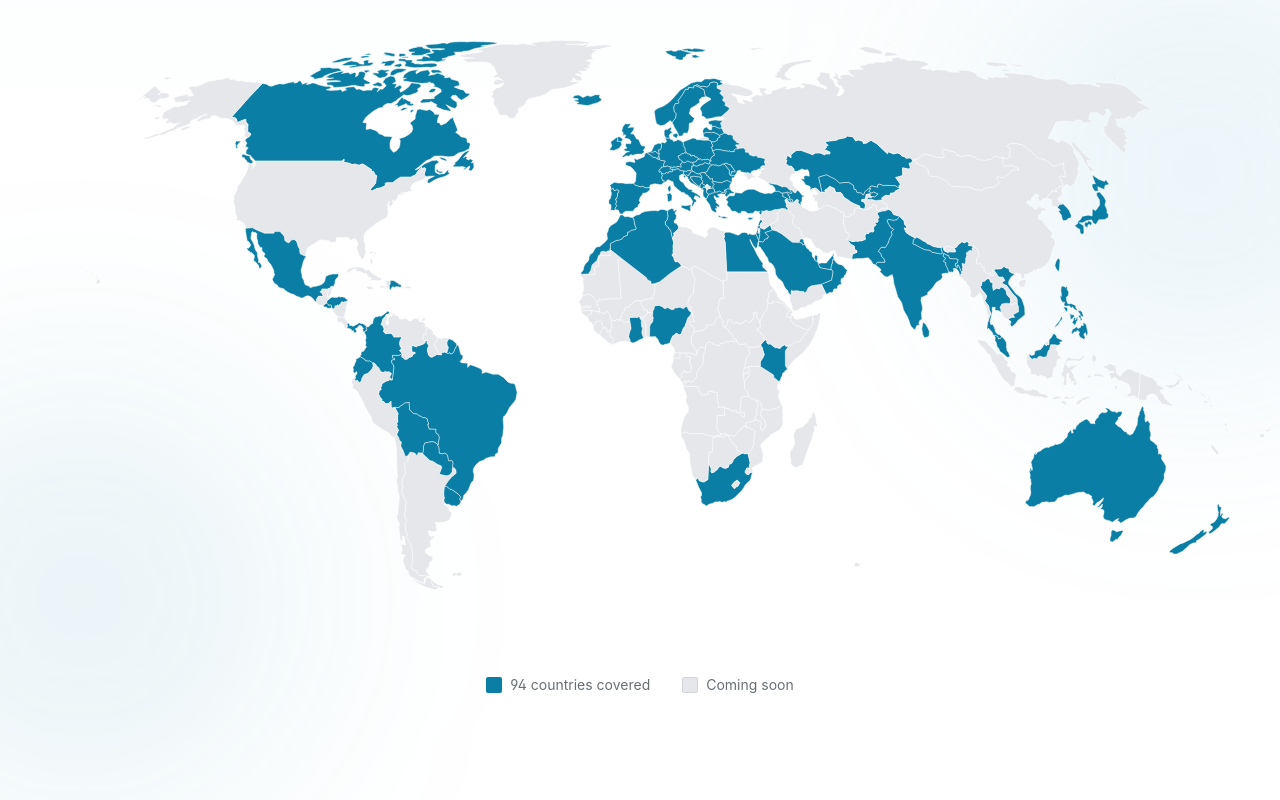
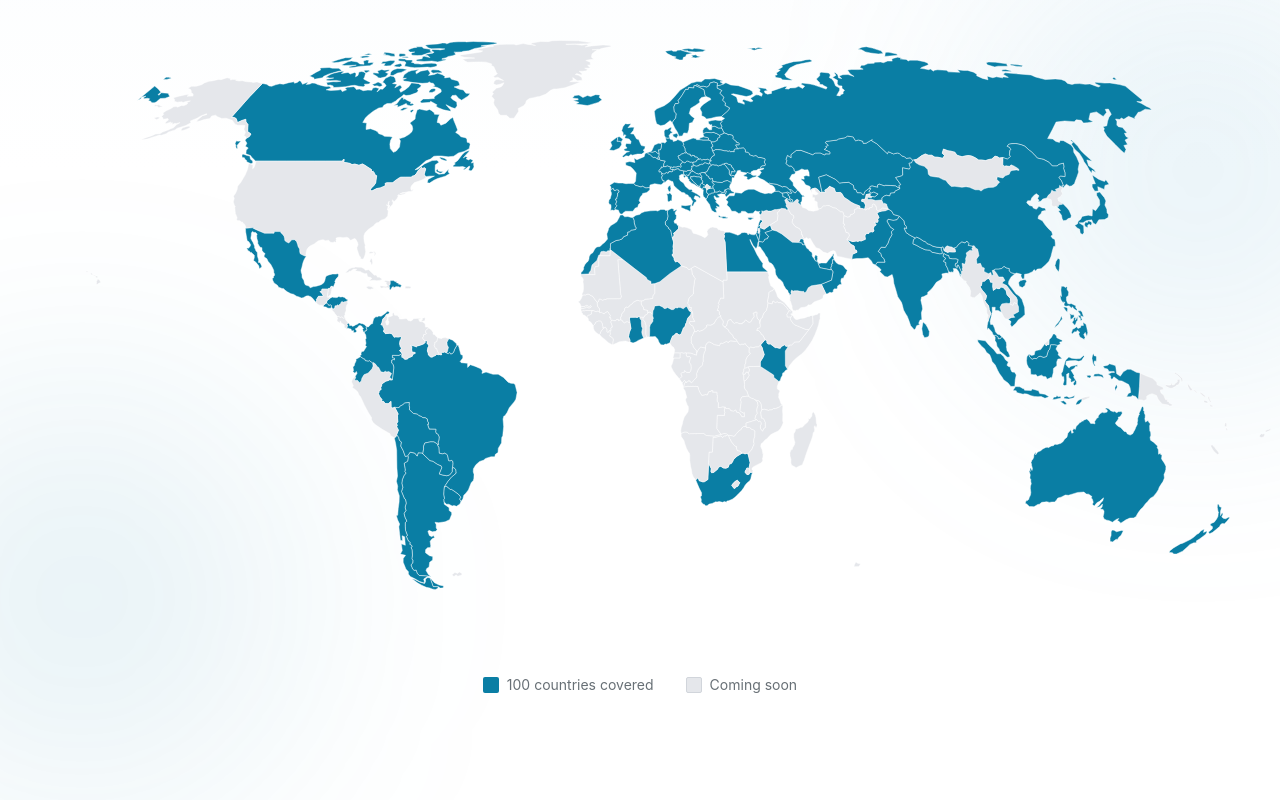
Before and after one commit to bryanduquegutierrez/litroesp-web, a Next.js app: page /en in a window 1280 px wide. Shown: the part 716-1516 px from the top of the page. Built offline with nearby package versions, Linux system fonts and the light colour scheme.

Commit message:
se añaden mas paises, rusia y china

```diff
--- a/app/[locale]/components/WorldHero.tsx
+++ b/app/[locale]/components/WorldHero.tsx
@@ -5,7 +5,7 @@ import { geoNaturalEarth1, geoPath } from "d3-geo";
 import { feature } from "topojson-client";
 import type { FeatureCollection, Feature, Geometry } from "geojson";
 
-// Países integrados en la app (ISO 3166-1 alpha-2 minúsculas) — 94 países
+// Países integrados en la app (ISO 3166-1 alpha-2 minúsculas) — 99 países
 const SUPPORTED_COUNTRIES = new Set([
   // UE 27 (todos)
   "es", "fr", "it", "pt", "at", "gr", "de",
@@ -13,21 +13,25 @@ const SUPPORTED_COUNTRIES = new Set([
   "ro", "bg", "ee", "lv", "lt", "hu", "pl", "fi", "hr", "ie", "cy", "mt",
   // Europa no UE
   "gb", "no", "is", "ch", "md", "rs", "mk", "ba", "al", "xk", "me",
-  "ua", "ge", "by", "az", "am",
+  "ua", "ge", "by", "az", "am", "ru",
   // Oriente Medio / Golfo
   "il", "sa", "ae", "om", "qa", "kw", "jo", "lb",
   // Asia
   "tr", "in", "jp", "th", "kr", "vn", "ph", "my", "tw", "sg", "hk",
-  "kz", "uz", "kg", "pk", "bd", "lk", "np",
+  "kz", "uz", "kg", "pk", "bd", "lk", "np", "cn", "id",
   // África
   "ma", "tn", "eg", "za", "gh", "ke", "dz", "ng", "mu",
   // América
   "mx", "ca", "uy", "bo", "py", "ec", "pa", "co", "do", "hn", "sv", "br",
+  "ar", "cl",
   // Oceanía
   "au", "nz",
   // Microestados
   "ad", "mc",
 ]);
+
+// Nº mostrado en la leyenda: 99 países reales redondeado a 100 (cifra de marketing).
+const COVERED_COUNT = 100;
 
 // Mapeo UN M49 → ISO 3166-1 alpha-2 (los IDs que vienen en el topojson world-atlas)
 const M49_TO_ISO2: Record<string, string> = {
@@ -178,7 +182,7 @@ export async function WorldHero() {
       <div className="relative mt-10 flex flex-wrap items-center justify-center gap-x-8 gap-y-3 text-sm text-[color:var(--muted)] px-6">
         <div className="flex items-center gap-2">
           <span className="w-4 h-4 rounded-sm inline-block" style={{ backgroundColor: SUPPORTED_COLOR }} />
-          <span>{t("legendCovered", { n: SUPPORTED_COUNTRIES.size })}</span>
+          <span>{t("legendCovered", { n: COVERED_COUNT })}</span>
         </div>
         <div className="flex items-center gap-2">
           <span className="w-4 h-4 rounded-sm border border-gray-300 inline-block" style={{ backgroundColor: REST_COLOR }} />
```
Also changed, not shown: 1 other file (tests, documents, lock files or other folders).
